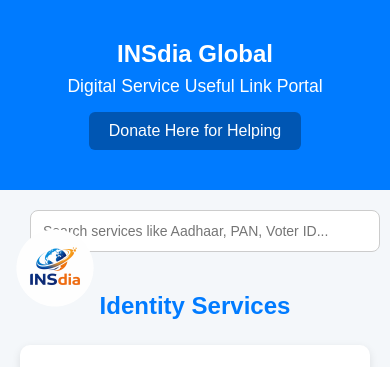
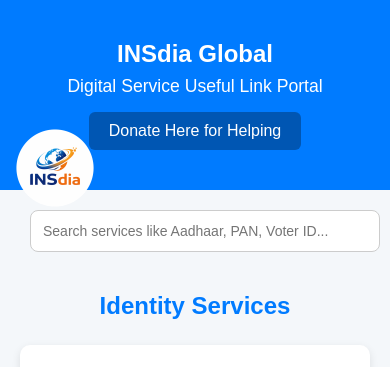
Before and after one commit to IMES-co/ulink, a plain HTML site: page index.html in a window 390 px wide. Shown: the top 367 px of the page. Drawn offline with Linux system fonts and the light colour scheme.

Commit message:
Update index.html

```diff
--- a/index.html
+++ b/index.html
@@ -57,7 +57,7 @@
 
     .header-logo {
         left: 15px;  /* Mobile-এ gap কম */
-        top: 270px;   /* নিচে নামানোর জন্য */
+        top: 170px;   /* নিচে নামানোর জন্য */
     }
 
     .header-logo img {
```
